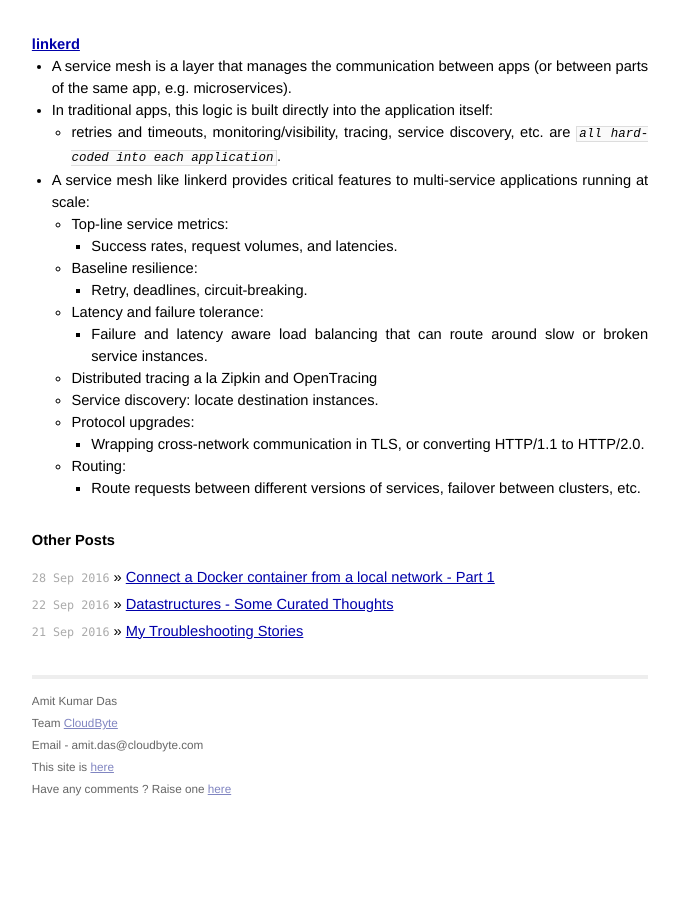
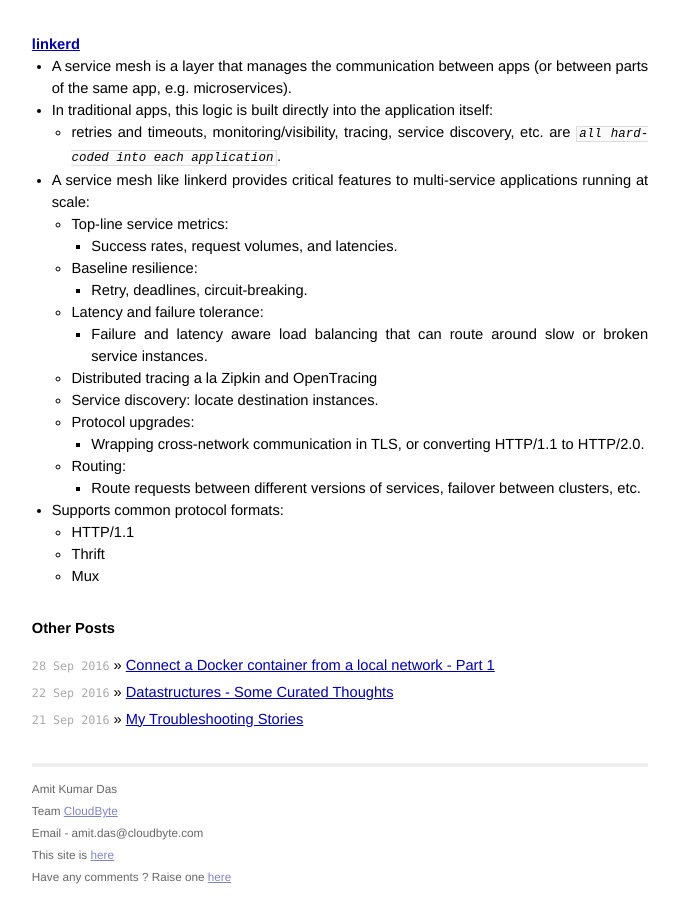
Before and after one commit to AmitKumarDas/amitkumardas.github.io, a Jekyll site: the page built from _posts/2016-10-06-My Tracked Learnings.md, in a window 1280 px wide and 900 px high, scrolled down 1210 px. Shown: the whole window, without its empty margins (300-979 px from the left). Built offline with Jekyll 4.4.1, drawn with Linux system fonts in a browser that asks for light colours; before the commit the page ends 2022 px from its top, so only the background shows below that.

Commit message:
Update 2016-10-06-My Tracked Learnings.md

```diff
--- a/_posts/2016-10-06-My Tracked Learnings.md
+++ b/_posts/2016-10-06-My Tracked Learnings.md
@@ -75,3 +75,7 @@
     - Wrapping cross-network communication in TLS, or converting HTTP/1.1 to HTTP/2.0.
   - Routing:
     - Route requests between different versions of services, failover between clusters, etc.
+- Supports common protocol formats:
+  - HTTP/1.1
+  - Thrift
+  - Mux
```
